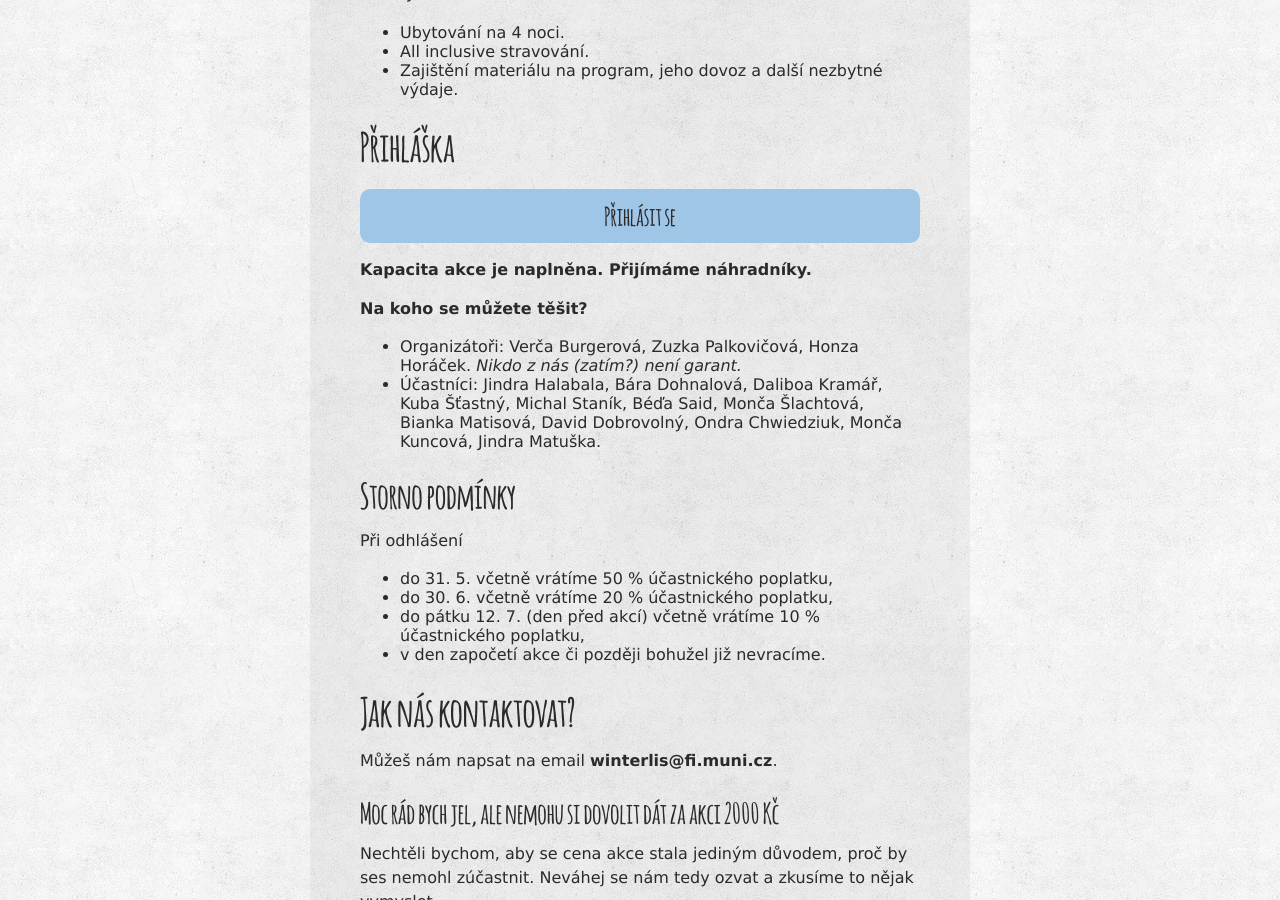
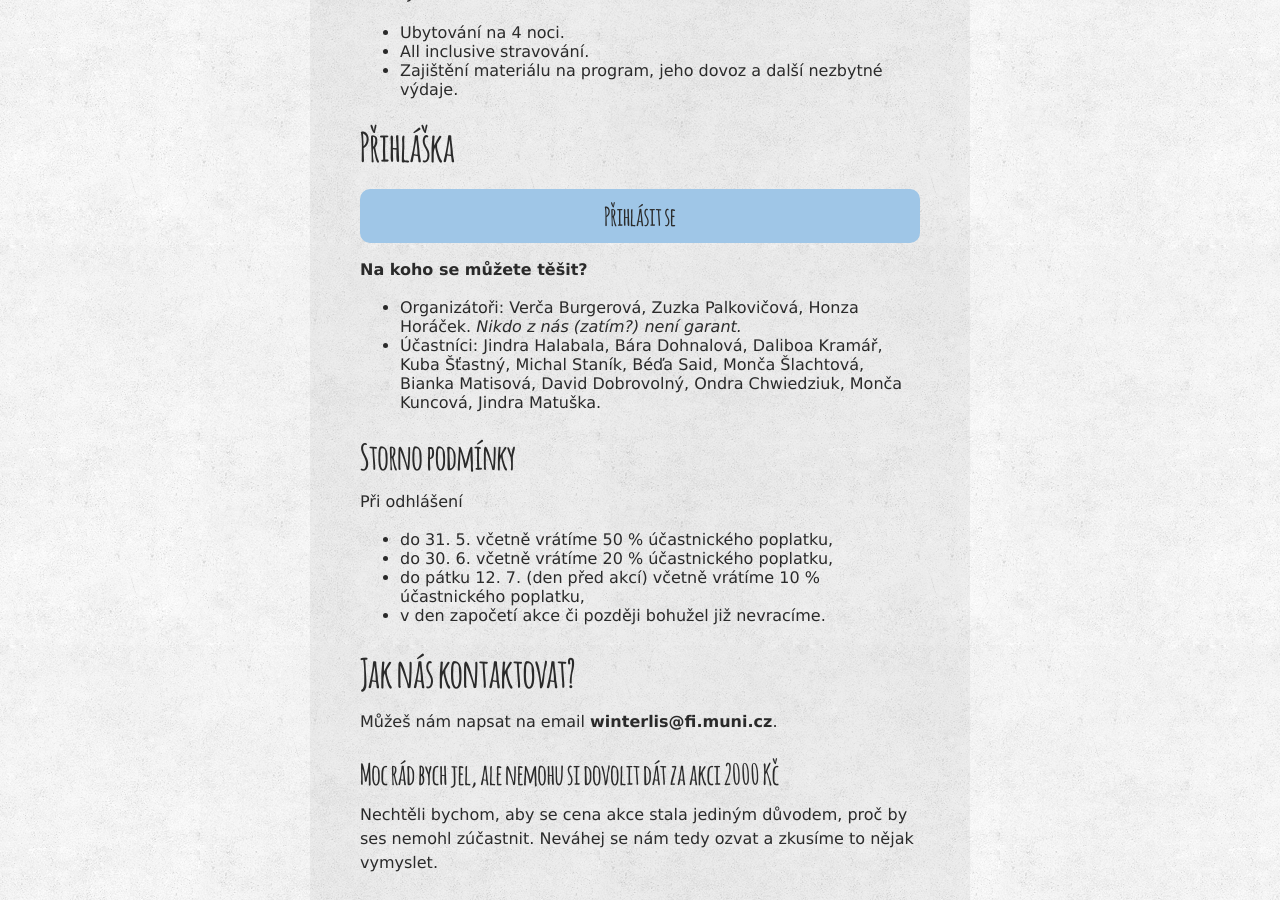
Before and after one commit to zverinec/zverinec-web, a Jekyll site: the page built from _pages/newinterlis24.md, in a window 1280 px wide and 900 px high, scrolled down 1955 px. Built offline with Jekyll 4.4.1, drawn with Linux system fonts in a browser that asks for light colours; comment, search, counter and statistics services are not loaded.

Commit message:
Update newinterlis24.md

```diff
--- a/_pages/newinterlis24.md
+++ b/_pages/newinterlis24.md
@@ -61,8 +61,6 @@ Organizátoři akci připravují bez nároku na odměnu.
 
 <a class="btn btn-large" href="https://forms.gle/17mYCKsnS3Wsd7826">Přihlásit se</a>
 
-**Kapacita akce je naplněna. Přijímáme náhradníky.**
-
 **Na koho se můžete těšit?**
 
 - Organizátoři: Verča Burgerová, Zuzka Palkovičová, Honza Horáček. *Nikdo
```
